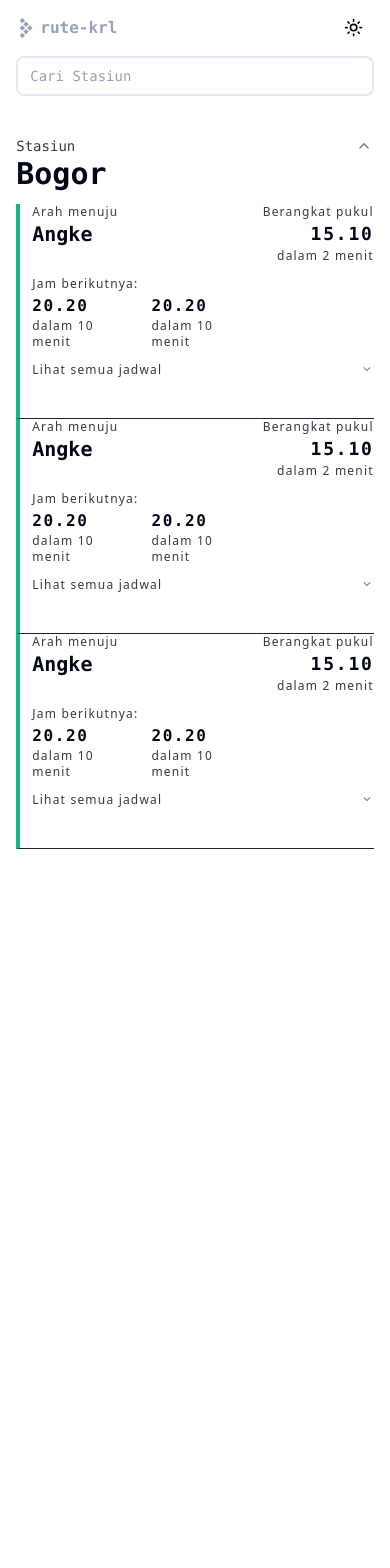
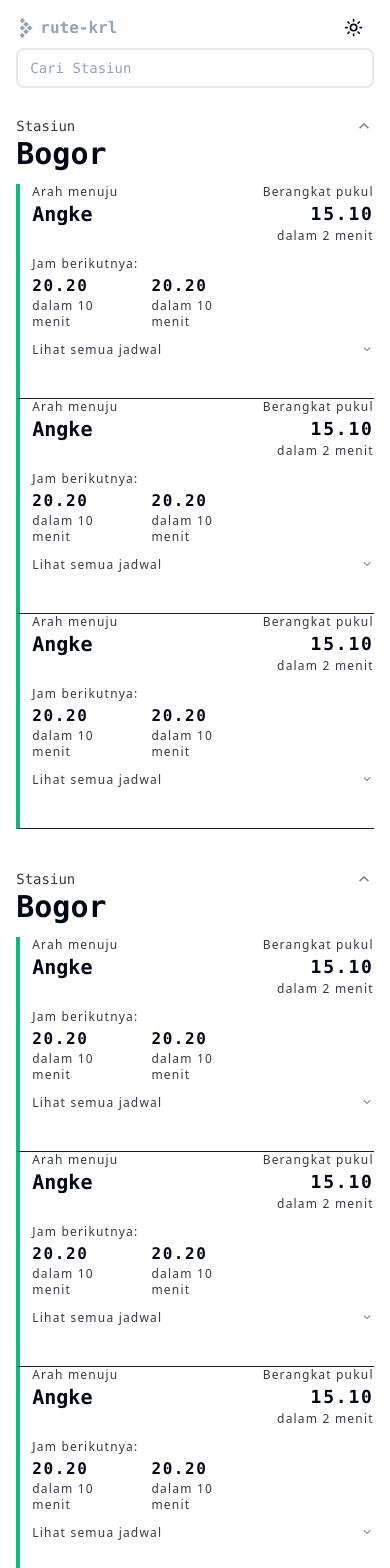
Before and after one commit to dialkq/rute-krl, a Next.js app: page / in a window 390 px wide. Shown: the top 1568 px of the page. Before the commit the page ends 869 px from the top, so only its background shows below. Built offline with nearby package versions, Linux system fonts and the light colour scheme.

Commit message:
style/fixing

```diff
--- a/app/components/common/CardStation/index.tsx
+++ b/app/components/common/CardStation/index.tsx
@@ -2,7 +2,7 @@ import { MdOutlineKeyboardArrowUp } from "react-icons/md";
 import CardRute from "../CardRute";
 const CardStation = () => {
   return (
-    <div className="w-full flex flex-col justify-between">
+    <div className="w-full flex flex-col justify-between mt-5 mb-10 md:mt-5 md:mb-16">
       {/* STATION TITLE */}
       <div className="flex justify-between w-full">
         <div className="flex flex-col">
--- a/app/components/common/Navbar/index.tsx
+++ b/app/components/common/Navbar/index.tsx
@@ -6,8 +6,8 @@ import { Input } from "../../ui/input";
 
 const Navbar = () => {
   return (
-    <div className="w-full mx-auto flex flex-col md:flex-row ">
-      <div className="w-full flex items-center py-2 md:py-4 justify-between md:justify-normal">
+    <div className="w-full mx-auto flex flex-col md:flex-row py-2 md:py-4">
+      <div className="w-full flex items-center justify-between md:justify-normal">
         <div className="flex">
           <SiTestrail className="text-xl text-slate-400 my-auto hover:text-black mr-1" />
           <p className="lg:text-xl text-slate-400 text-center font-semibold font-mono">
@@ -18,7 +18,7 @@ const Navbar = () => {
           <ThemeBtn />
         </div>
       </div>
-      <div className="flex justify-between items-center md:py-4">
+      <div className="flex justify-between items-center">
         <Input
           placeholder="Cari Stasiun"
           className="placeholder:text-slate-400 md:mr-3 rounded-lg font-mono border-2 border-slate-200 focus:border-none w-full md:w-52 lg:w-60"
--- a/app/page.tsx
+++ b/app/page.tsx
@@ -3,11 +3,14 @@ import CardStation from "./components/common/CardStation";
 
 export default function Home() {
   return (
-    <div className="">
-      <div className="w-11/12 md:w-4/6 lg:w-5/12 mx-auto">
+    <div className="relative">
+      <div className="w-11/12 md:w-4/6 lg:w-5/12 mx-auto sticky top-0 bg-background dark:bg-background">
         <Navbar />
       </div>
-      <div className="w-11/12 md:w-4/6 lg:w-5/12 mx-auto mt-10 md:mt-8 lg:mt-10 mb-5 md:mb-8 lg:md-10">
+      <div className="w-11/12 md:w-4/6 lg:w-5/12 mx-auto">
+        <CardStation />
+        <CardStation />
+        <CardStation />
         <CardStation />
       </div>
     </div>
```
